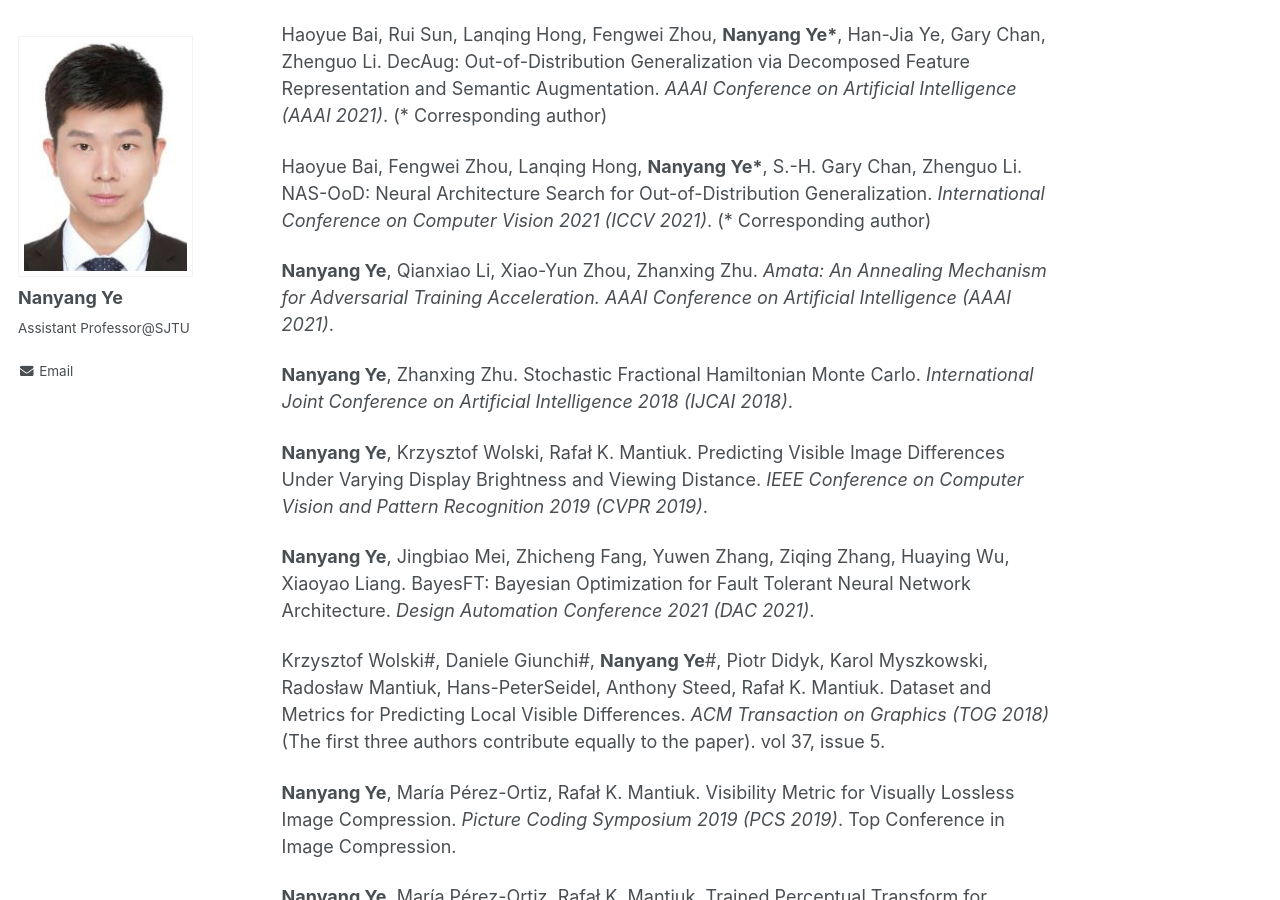
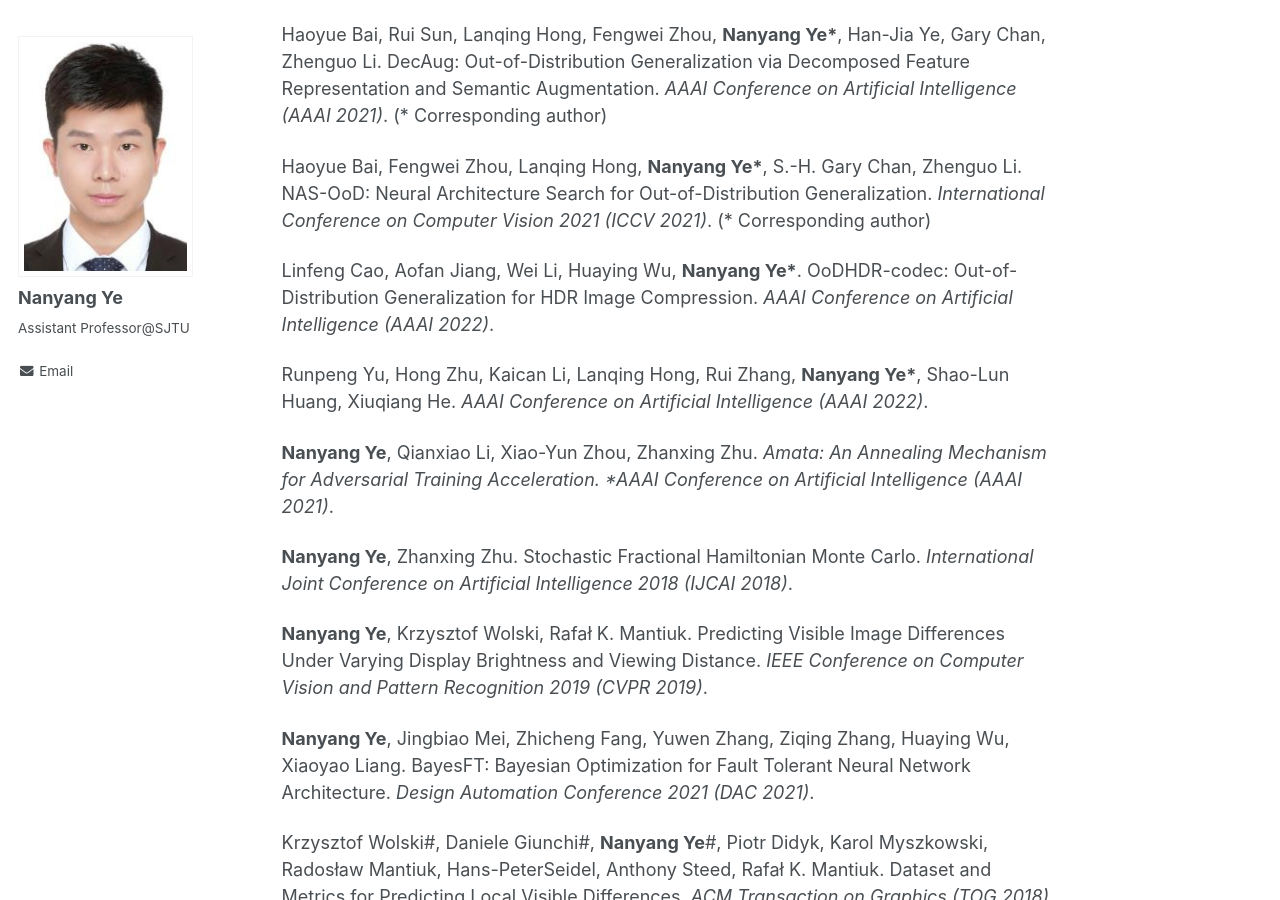
Before and after one commit to ynysjtu/ynysjtu.github.io, a Jekyll site: the page built from _pages/about.md, in a window 1280 px wide and 900 px high, scrolled down 831 px. Built offline with Jekyll 4.4.1, drawn with Linux system fonts in a browser that asks for light colours.

Commit message:
Update about.md

```diff
--- a/_pages/about.md
+++ b/_pages/about.md
@@ -26,7 +26,11 @@ Haoyue Bai, Rui Sun, Lanqing Hong, Fengwei Zhou, **Nanyang Ye\***, Han-Jia Ye, G
 
 Haoyue Bai, Fengwei Zhou, Lanqing Hong, **Nanyang Ye\***, S.-H. Gary Chan, Zhenguo Li. NAS-OoD: Neural Architecture Search for Out-of-Distribution Generalization. *International Conference on Computer Vision 2021 (ICCV 2021)*. (\* Corresponding author)
 
-**Nanyang Ye**, Qianxiao Li, Xiao-Yun Zhou, Zhanxing Zhu. *Amata: An Annealing Mechanism for Adversarial Training Acceleration. AAAI Conference on Artificial Intelligence (AAAI 2021)*.
+Linfeng Cao, Aofan Jiang, Wei Li, Huaying Wu, **Nanyang Ye\***. OoDHDR-codec: Out-of-Distribution Generalization for HDR Image Compression. *AAAI Conference on Artificial Intelligence (AAAI 2022)*.
+
+Runpeng Yu, Hong Zhu, Kaican Li, Lanqing Hong, Rui Zhang, **Nanyang Ye\***, Shao-Lun Huang, Xiuqiang He. *AAAI Conference on Artificial Intelligence (AAAI 2022)*.
+
+**Nanyang Ye**, Qianxiao Li, Xiao-Yun Zhou, Zhanxing Zhu. *Amata: An Annealing Mechanism for Adversarial Training Acceleration. *AAAI Conference on Artificial Intelligence (AAAI 2021)*.
 
 **Nanyang Ye**, Zhanxing Zhu. Stochastic Fractional Hamiltonian Monte Carlo. *International Joint Conference on Artificial Intelligence 2018 (IJCAI 2018)*.
 
```
